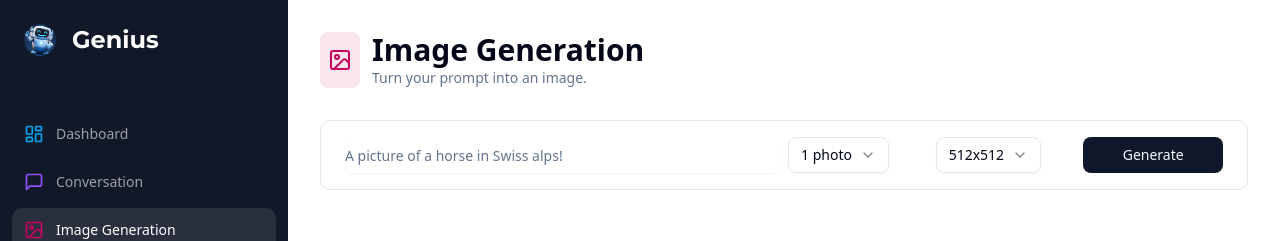
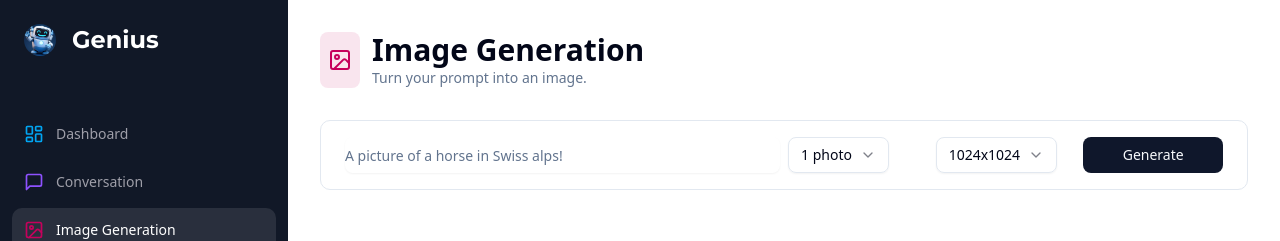
Before and after one commit to mahdi6788/ai-saas, a Next.js app: page /image in a window 1280 px wide. Shown: the top 241 px of the page. Built offline with nearby package versions, Linux system fonts and the light colour scheme.

Commit message:
edit the correct resolution and take all result not only the first and correct the typo

```diff
--- a/app/(dashboard)/(routes)/image/constants.ts
+++ b/app/(dashboard)/(routes)/image/constants.ts
@@ -31,12 +31,12 @@ export const amountOptions = [
 
 export const resolutionOptions = [
   {
-    value: "256x256",
-    label: "256x256"
+    value: "1024x1536",
+    label: "1024x1536"
   },
   {
-    value: "512x512",
-    label: "512x512"
+    value: "1536x1024",
+    label: "1536x1024"
   },
   {
     value: "1024x1024",
--- a/app/(dashboard)/(routes)/image/page.tsx
+++ b/app/(dashboard)/(routes)/image/page.tsx
@@ -33,7 +33,7 @@ export default function ImagePage() {
     defaultValues: {
       prompt: "",
       amount: "1",
-      resolution: "512x512",
+      resolution: "1024x1024",
     },
   });
 
--- a/app/api/image/route.ts
+++ b/app/api/image/route.ts
@@ -8,9 +8,9 @@ const openai = new OpenAI({
 
 export async function POST(req: Request) {
   try {
-    const { prompt, amount = 1, resolution = "512x512" } = await req.json();
+    const { prompt, amount = 1, resolution = "1024x1024" } = await req.json();
     const { userId } = await auth();
-    if (!userId) return new NextResponse("Unathorized", { status: 401 });
+    if (!userId) return new NextResponse("Unauthorized", { status: 401 });
     if (!prompt)
       return new NextResponse("Prompt are required", { status: 400 });
     if (!amount)
@@ -18,7 +18,7 @@ export async function POST(req: Request) {
     if (!resolution)
       return new NextResponse("Resolution are required", { status: 400 });
     if (!openai.apiKey)
-      return new NextResponse("OpenAI API key not confiqured", { status: 500 });
+      return new NextResponse("OpenAI API key not configured", { status: 500 });
 
     const result = await openai.images.generate({
       model: "gpt-image-1",
@@ -30,7 +30,7 @@ export async function POST(req: Request) {
     if (!result.data || result.data.length === 0) {
       return new NextResponse("No data returned from OpenAI", { status: 500 });
     }
-    return NextResponse.json(result.data[0]);  /// based on the openAI documentation
+    return NextResponse.json(result.data);  /// based on the openAI documentation
   } catch (error) {
     console.log("Image Error: ", error);
     return new NextResponse("Internal error", { status: 500 });
```
